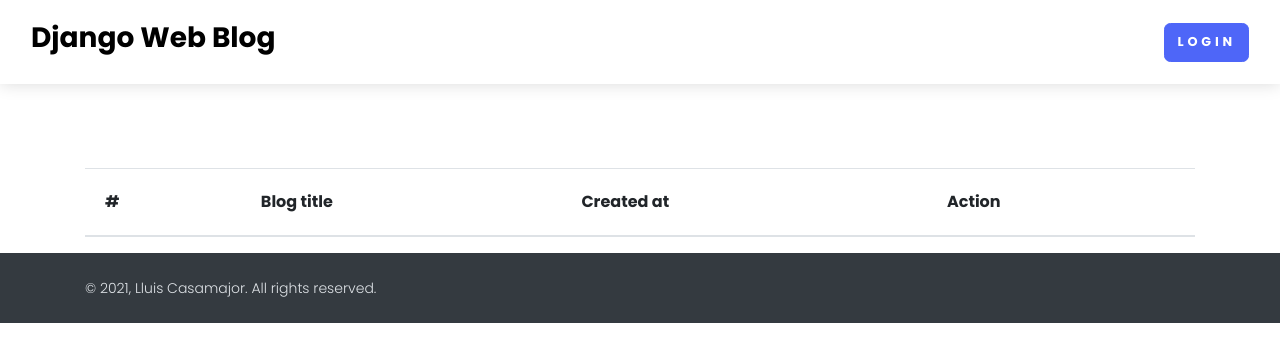
After one commit to lluischess/BlogDjango, a Django app: page /detail/ in a window 1280 px wide. The commit adds this page. Shown: the top 362 px of the page. Run offline with Django 3.2, Linux system fonts and the light colour scheme; lists and menus that the app fills with data are empty; some web fonts are replaced.

Commit message:
- Create detail view and detail.html

```diff
--- a/Blog/Blog/urls.py
+++ b/Blog/Blog/urls.py
@@ -20,7 +20,7 @@ from django.contrib.staticfiles.urls import staticfiles_urlpatterns
 from django.urls import path, include
 from froala_editor import views
 
-from webapp.views import home, login, register, addpost, article_detail
+from webapp.views import home, login, register, addpost, article_detail, articlep_detail
 
 from webapp.views import LoginView
 
@@ -35,6 +35,7 @@ urlpatterns = [
     path('api/', include('webapp.urls_api')),
     path('addpost/', addpost, name='addpost'),
     path('post-details/<slug>', article_detail, name='post-details'),
+    path('detail/', articlep_detail, name='detail'),
 ]
 
 # hace que se puedan visualizar los enlaces a las imagenes
--- a/Blog/webapp/templates/addpost.html
+++ b/Blog/webapp/templates/addpost.html
@@ -22,6 +22,7 @@
             </div>
             <div class="m-3">
                 <button type="submit" class="btn btn-primary">Save Post</button>
+                <a href="{% url 'detail' %}" class="btn btn-warning m-1">Post Preview</a>
             </div>
         </div>
     </form>
--- /dev/null
+++ b/Blog/webapp/templates/detail.html
@@ -0,0 +1,42 @@
+{% extends "base.html" %}
+
+{% block start %}
+
+
+<section class="mt-5 pt-5">
+    <div class="container">
+
+        <table class="table">
+        <thead>
+          <tr>
+            <th scope="col">#</th>
+            <th scope="col">Blog title</th>
+            <th scope="col">Created at</th>
+            <th scope="col">Action</th>
+          </tr>
+        </thead>
+        <tbody>
+            {% for blog in blog_objs %}
+          <tr>
+            <th scope="row">{{forloop.counter}}</th>
+            <td>{{blog.title}}</td>
+            <td>{{blog.created_at}}</td>
+            <td>
+                <a href="{%  url 'blog_update' blog.slug %}" class="btn btn-success">Update</a>
+                <a href="{% url 'blog_delete' blog.id %}" class="btn btn-danger">Delete</a>
+
+
+            </td>
+          </tr>
+          {% endfor %}
+
+
+          </tbody>
+          </table>
+
+    </div>
+</section>
+
+
+
+{% endblock %}
--- a/Blog/webapp/views.py
+++ b/Blog/webapp/views.py
@@ -23,6 +23,17 @@ def article_detail(request, slug):
         print(Error)
 
     return render(request, 'post-details.html', context)
+
+
+def articlep_detail(request):
+    context = {}
+    try:
+        articlep_object = Article.objects.filter(user = request.user)
+        context['articlep_object'] = articlep_object
+    except Exception as Error:
+        print(Error)
+    print(context)
+    return render(request, 'detail.html', context)
 
 
 def login(request):
```
